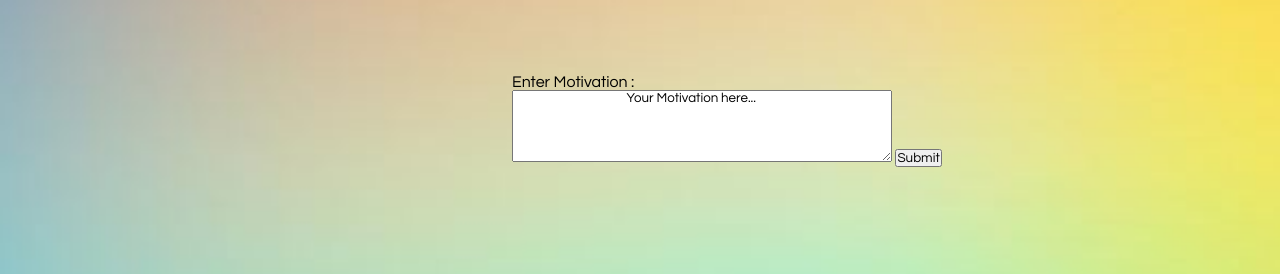
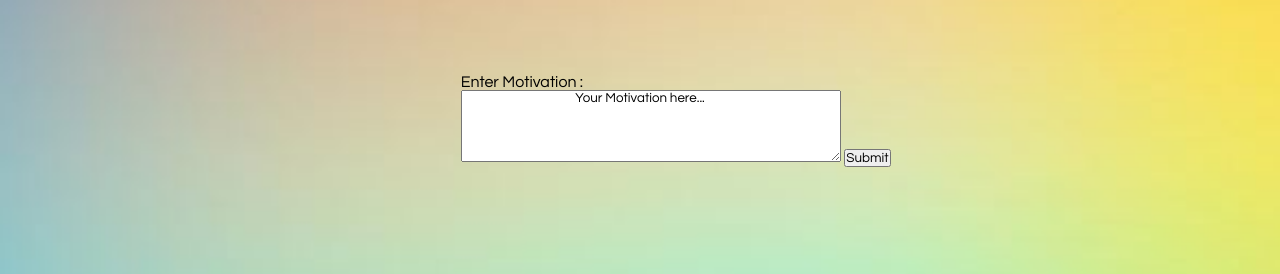
Before and after one commit to JingYiTeo/RANDOMATE, a plain HTML site: page index.html in a window 1280 px wide. Shown: the part 526-800 px from the top of the page. Drawn offline with Linux system fonts and the light colour scheme.

Commit message:
Update style.css

```diff
--- a/style.css
+++ b/style.css
@@ -64,6 +64,6 @@ ul li.active a{
 .form {
 	position: absolute;
 	top: 75%;
-	left: 40%;
+	left: 36%;
 	transform: translate (150%, -75%);
 }
```
